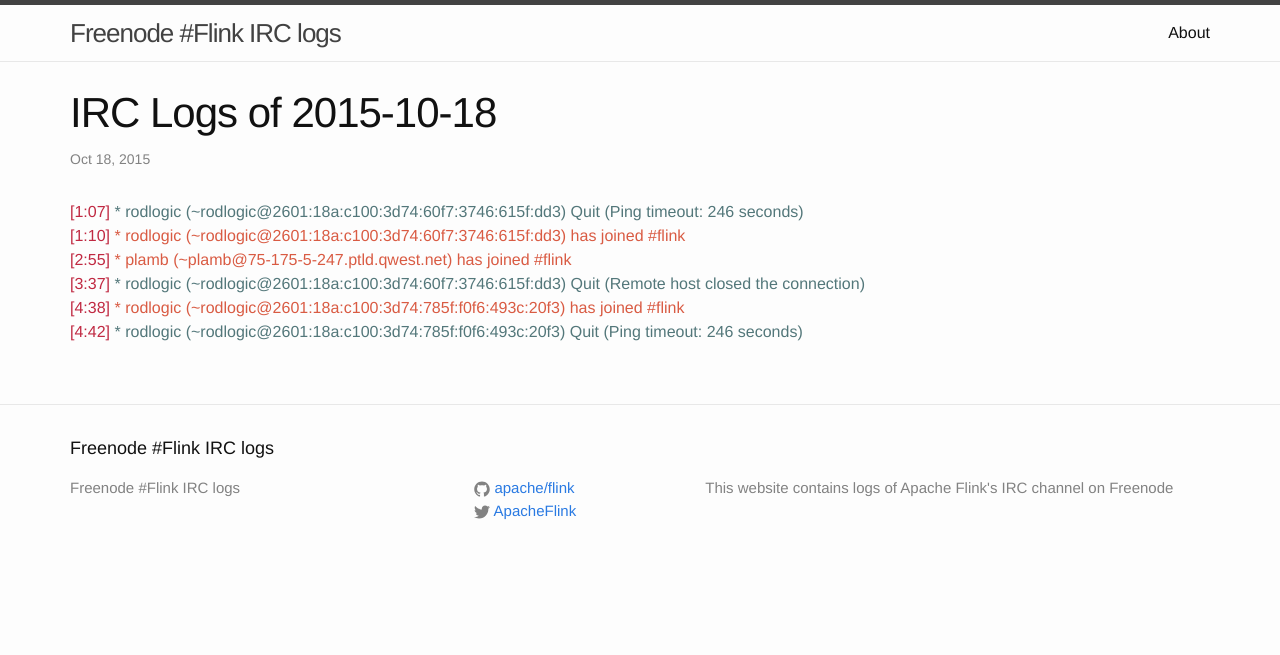
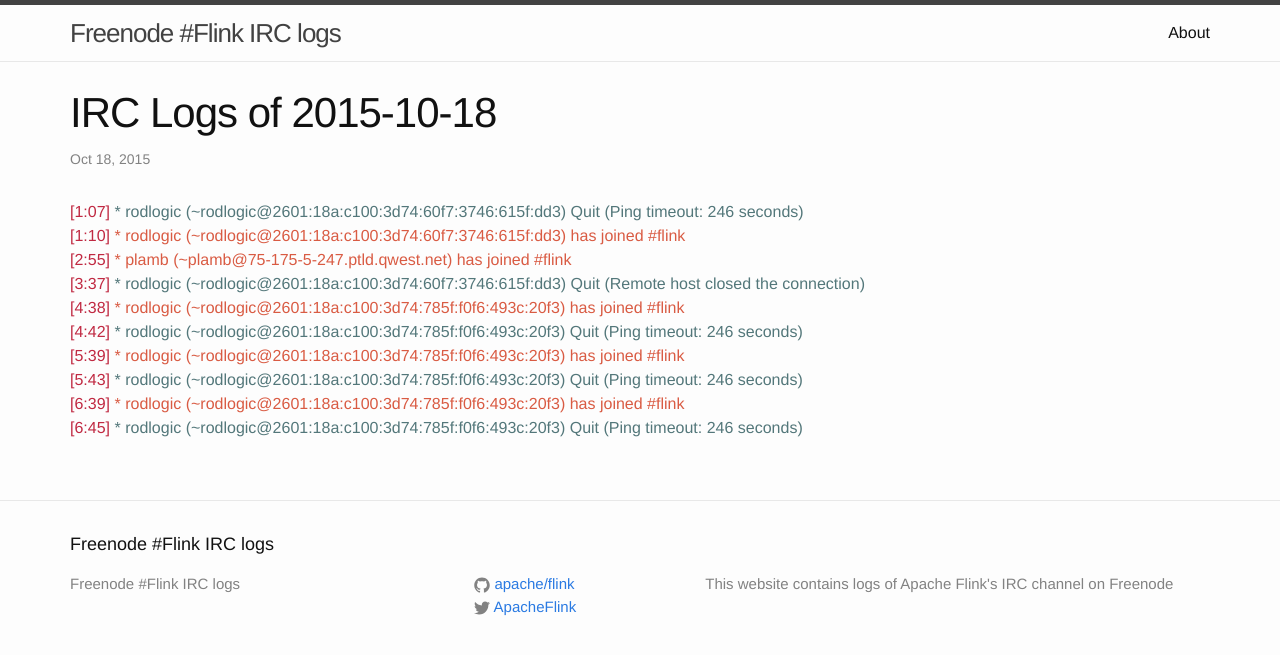
Before and after one commit to flink-irc-logs/flink-irc-logs.github.io, a Jekyll site: the page built from _posts/2015-10-18-logs.markdown, in a window 1280 px wide. Shown: the top 655 px of the page. Built offline with Jekyll 4.4.1, drawn with Linux system fonts in a browser that asks for light colours.

Commit message:
Update of the logs on Sun Oct 18 07:27:18 CEST 2015

```diff
--- a/_posts/2015-10-18-logs.markdown
+++ b/_posts/2015-10-18-logs.markdown
@@ -10,3 +10,7 @@
 <span class="irc-date">[3:37]</span> <span class="irc-navy">* rodlogic (~rodlogic@2601:18a:c100:3d74:60f7:3746:615f:dd3) Quit (Remote host closed the connection)</span><br />
 <span class="irc-date">[4:38]</span> <span class="irc-green">* rodlogic (~rodlogic@2601:18a:c100:3d74:785f:f0f6:493c:20f3) has joined #flink</span><br />
 <span class="irc-date">[4:42]</span> <span class="irc-navy">* rodlogic (~rodlogic@2601:18a:c100:3d74:785f:f0f6:493c:20f3) Quit (Ping timeout: 246 seconds)</span><br />
+<span class="irc-date">[5:39]</span> <span class="irc-green">* rodlogic (~rodlogic@2601:18a:c100:3d74:785f:f0f6:493c:20f3) has joined #flink</span><br />
+<span class="irc-date">[5:43]</span> <span class="irc-navy">* rodlogic (~rodlogic@2601:18a:c100:3d74:785f:f0f6:493c:20f3) Quit (Ping timeout: 246 seconds)</span><br />
+<span class="irc-date">[6:39]</span> <span class="irc-green">* rodlogic (~rodlogic@2601:18a:c100:3d74:785f:f0f6:493c:20f3) has joined #flink</span><br />
+<span class="irc-date">[6:45]</span> <span class="irc-navy">* rodlogic (~rodlogic@2601:18a:c100:3d74:785f:f0f6:493c:20f3) Quit (Ping timeout: 246 seconds)</span><br />
```
